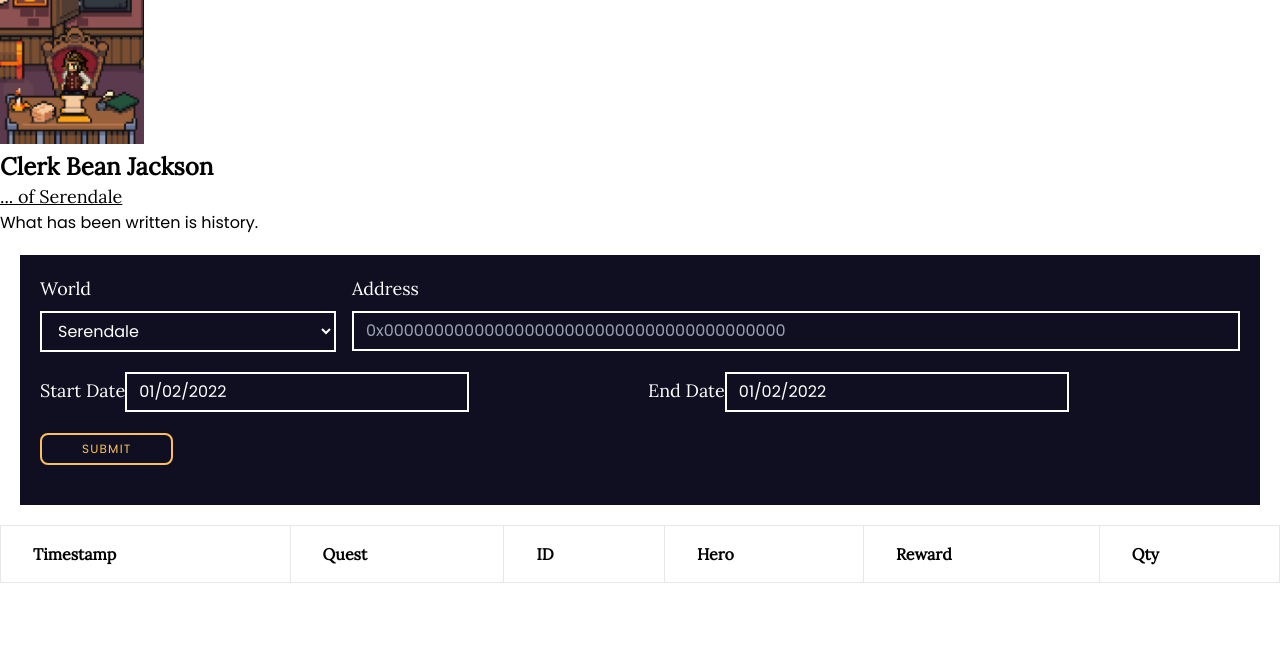
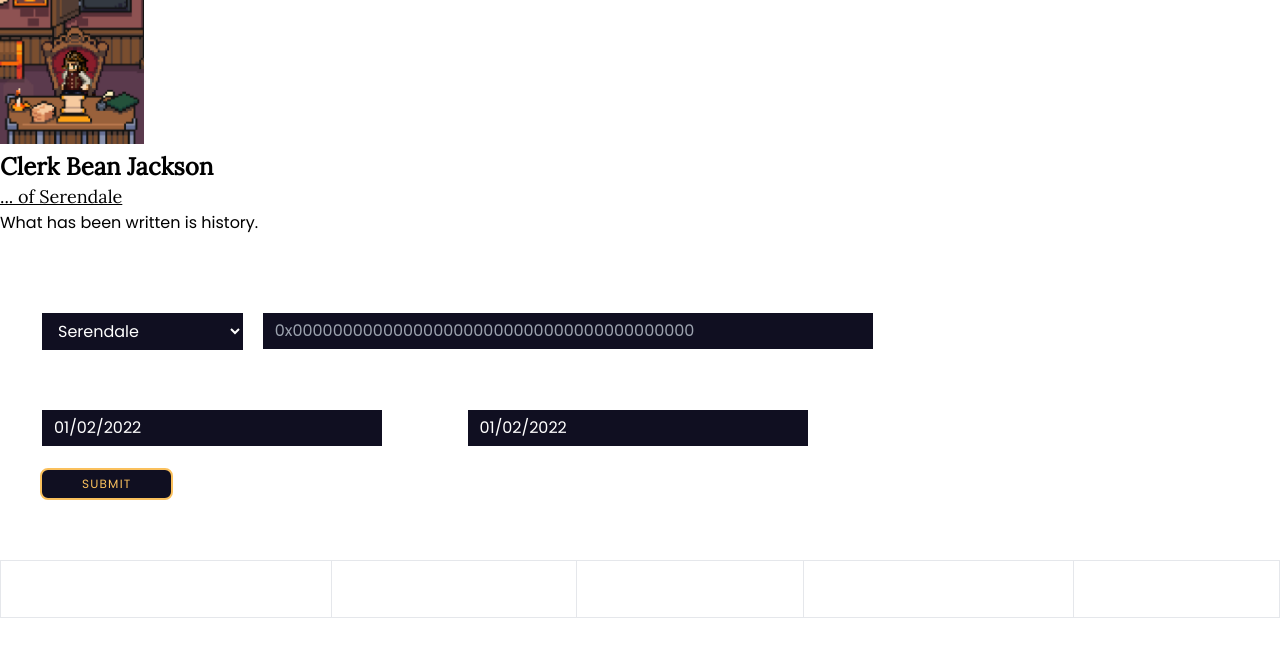
Before and after one commit to jaggedbytes/defi-kingdoms-clerk, a Next.js app: page / in a window 1280 px wide. Shown: the top 656 px of the page. Built offline with nearby package versions, Linux system fonts and the light colour scheme.

Commit message:
Add styling to table and form

```diff
--- a/components/form.js
+++ b/components/form.js
@@ -59,8 +59,8 @@ function Form() {
   return(
     <section>
       <div>
-        <form id="transactionQuery" className="bg-obsidian p-5 m-5" onSubmit={fetchTransactionData}>
-          <div className="flex flex-row mb-5">
+        <form id="transactionQuery" className="p-5 m-5" onSubmit={fetchTransactionData}>
+          <div className="flex flex-row mb-5 max-w-[835px]">
             <div className="basis-1/4 mr-2">
               <label htmlFor="network" className="inline-block mb-2 font-header text-lg text-white">World</label>
               <select
@@ -112,7 +112,7 @@ function Form() {
             </div>
           </div>
 
-          <div className="flex flex-row mb-5">
+          <div className="flex flex-row mb-5 max-w-[835px]">
             <div className="basis-1/2 mr-2">
               <label htmlFor="startDate" className="inline-block mb-2 font-header text-lg text-white">Start Date</label>
               <DatePicker
@@ -195,43 +195,47 @@ function Form() {
           </div>
         </form>
       </div>
-      <div id="loader" style={{ display: "none" }}>
+
+      <div className="relative grid w-full">
+        <div id="loader" style={{ display: "none" }} className="absolute justify-self-center">
           <Image
             priority
             src="/images/loader.png"
             height={144}
             width={144}
-          className="animate-spin"
+            className="animate-spin-slow"
           />
         </div>
-      <div className="flex flex-col">
+      </div>
+
+      <div className="w-full">
         <table className="min-w-full">
-          <thead className="border-b">
+          <thead className="border-b border-hazelnut">
             <tr>
-              {/* <th scope="col" className="border font-header text-left px-8 py-4 text-left align-top">ID</th>
-              <th scope="col" className="border font-header text-left px-8 py-4 text-left align-top">Start Time</th>
-              <th scope="col" className="border font-header text-left px-8 py-4 text-left align-top">Start Block</th> */}
-              <th scope="col" className="border font-header text-left px-8 py-4 text-left align-top">Timestamp</th>
-              <th scope="col" className="border font-header text-left px-8 py-4 text-left align-top">Quest</th>
-              <th scope="col" className="border font-header text-left px-8 py-4 text-left align-top">ID</th>
-              {/* <th>Player</th> */}
-              <th scope="col" className="border font-header text-left px-8 py-4 text-left align-top">Hero</th>
-              <th scope="col" className="border font-header text-left px-8 py-4 text-left align-top">Reward</th>
-              <th scope="col" className="border font-header text-left px-8 py-4 text-left align-top">Qty</th>
+              {/* <th scope="col" className="border border-hazelnut font-header text-white text-left px-8 py-4 text-left align-top">ID</th>
+              <th scope="col" className="border border-hazelnut font-header text-white text-left px-8 py-4 text-left align-top">Start Time</th>
+              <th scope="col" className="border border-hazelnut font-header text-white text-left px-8 py-4 text-left align-top">Start Block</th> */}
+              <th scope="col" className="border border-hazelnut font-header text-white text-left px-8 py-4 text-left align-top">Timestamp</th>
+              <th scope="col" className="border border-hazelnut font-header text-white text-left px-8 py-4 text-left align-top">Quest</th>
+              {/* <th scope="col" className="border border-hazelnut font-header text-white text-left px-8 py-4 text-left align-top">ID</th>
+              <th>Player</th> */}
+              <th scope="col" className="border border-hazelnut font-header text-white text-left px-8 py-4 text-left align-top">Hero</th>
+              <th scope="col" className="border border-hazelnut font-header text-white text-left px-8 py-4 text-left align-top">Reward</th>
+              <th scope="col" className="border border-hazelnut font-header text-white text-left px-8 py-4 text-left align-top">Qty</th>
             </tr>
           </thead>
           <tbody>
             { transactionData.map(({ key, id, questContract, questId, player, heroId, startTime, startBlock, completeAtTime, rewardItem, itemQuantity }) => (
               <tr key={ key }>
-                {/* <td className="border px-8 py-4 text-sm">{ id }</td>
-                <td className="border px-8 py-4 text-sm">{ startTime }</td>
-                <td className="border px-8 py-4 text-sm">{ startBlock }</td> */}
-                <td className="border px-8 py-4 text-sm">{ completeAtTime ? moment.unix(completeAtTime).format("L @ LT") : '' }</td>
-                <td className="border px-8 py-4 text-sm">{ questContract }</td>
-                <td className="border px-8 py-4 text-sm">{ questId }</td>
-                {/* <td>{ player }</td> */}
-                <td className="border px-8 py-4 text-sm">{ heroId }</td>
-                <td className="border px-8 py-4 text-sm text-center">
+                {/* <td className="border border-hazelnut px-8 py-4 text-white text-sm">{ id }</td>
+                <td className="border border-hazelnut px-8 py-4 text-white text-sm">{ startTime }</td>
+                <td className="border border-hazelnut px-8 py-4 text-white text-sm">{ startBlock }</td> */}
+                <td className="border border-hazelnut px-8 py-4 text-white text-sm">{ completeAtTime ? moment.unix(completeAtTime).format("L @ LT") : '' }</td>
+                <td className="border border-hazelnut px-8 py-4 text-white text-sm">{ questContract }</td>
+                {/* <td className="border border-hazelnut px-8 py-4 text-white text-sm">{ questId }</td>
+                <td>{ player }</td> */}
+                <td className="border border-hazelnut px-8 py-4 text-white text-sm">{ heroId }</td>
+                <td className="border border-hazelnut px-8 py-4 text-white text-sm text-center">
                   <Image
                     src={ "/images/items/" + rewardItem + ".png" }
                     height={40}
@@ -239,7 +243,7 @@ function Form() {
                   /> <br />
                   { rewardItem }
                 </td>
-                <td className="border px-8 py-4 text-sm">{ formatQuantity(rewardItem, itemQuantity) }</td>
+                <td className="border border-hazelnut px-8 py-4 text-white text-sm">{ formatQuantity(rewardItem, itemQuantity) }</td>
               </tr>
             )) }
           </tbody>
```
Also changed, not shown: lib/requests.js. Lines whose indentation alone changed are shown as unchanged.
